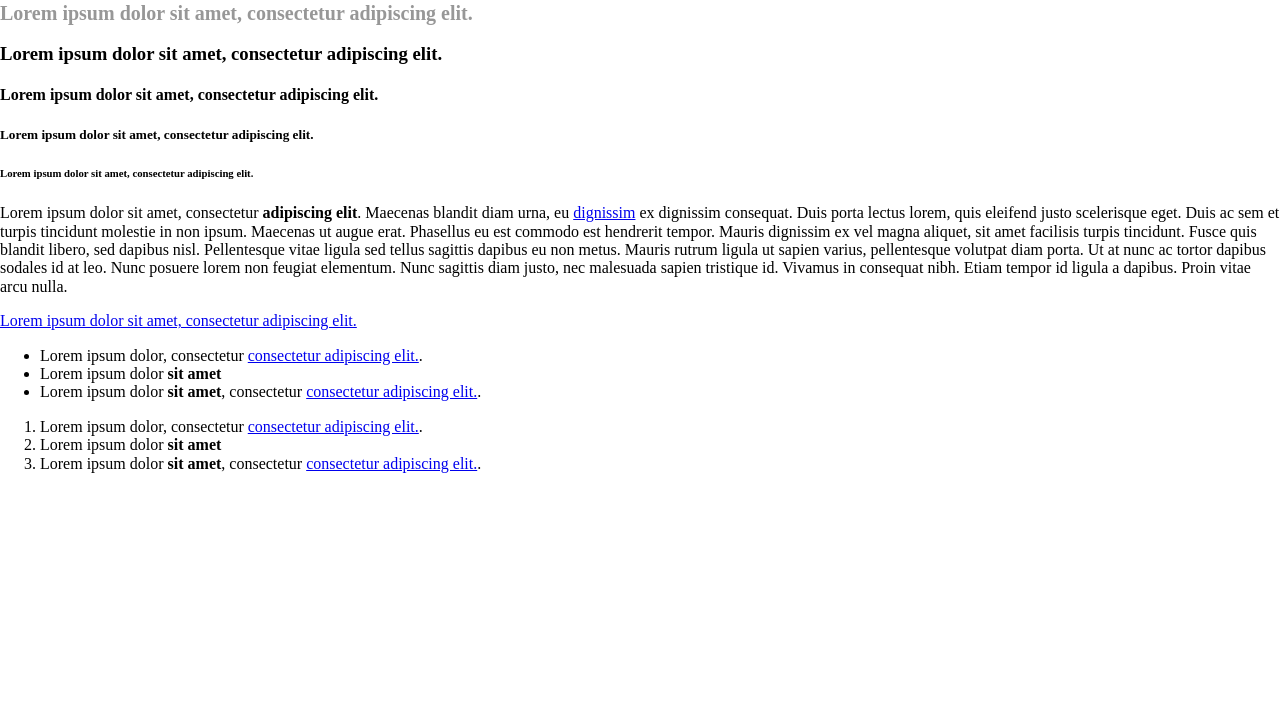
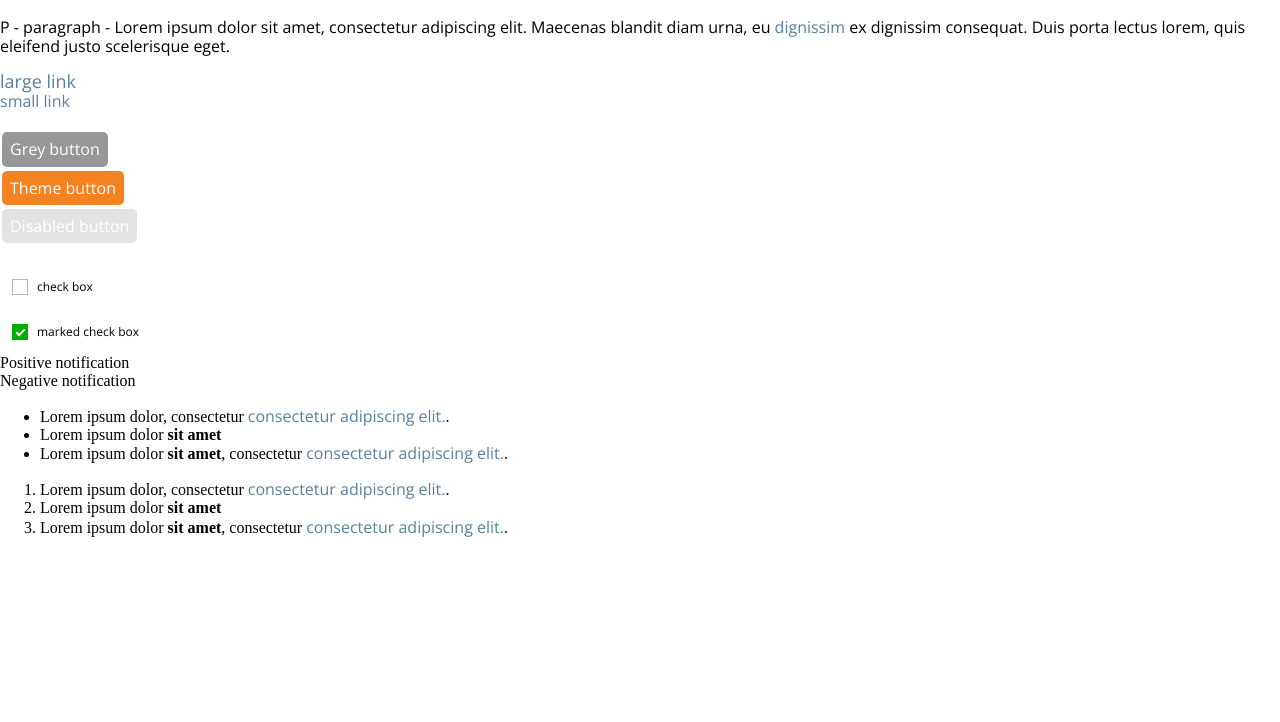
Before and after one commit to galdranorn/administration-panel, a website: page styleguide.html in a window 1280 px wide. Shown: the part 78-800 px from the top of the page. Drawn offline with nearby package versions, Linux system fonts and the light colour scheme.

Commit message:
Work on style guide - texts, links, buttons, check boxes

```diff
--- a/sass/_variables.scss
+++ b/sass/_variables.scss
@@ -8,7 +8,7 @@ $links: #56819F;
 $linksHov: #F58220;
 $greyFont: #979797;
 
-/*buttons*/
+/* Buttons and notifications */
 $themeButton: #F58220;
 $themeButtonHov: #FFA200;
 $greyButton: #979797;
@@ -18,14 +18,13 @@ $lightPositiveNot: #96CC9B;
 $negativeNot: #DE5252;
 $lightNegativeNot: #EC7171;
 
-
-/* Font sizes */
+/* ---- FONTS ---- */
+/* Font sizes*/
 $paragraphFontSize: 16px;
 $sectionHeaderFontSize: 18px;
 $pageHeaderFontSize: 20px;
 $largeLinkFontSize: 18px;
 $smallLinkFontSize: 16px;
-
-/* Fonts */
-$brand-font: "Open Sans", Helvetica, Arial;
-$paragraph-font: "Open Sans", Helvetica, Arial;
+/* Font styles */
+$brandFont: "Open Sans";
+$paragraphFont: "Open Sans";
--- a/sass/style.scss
+++ b/sass/style.scss
@@ -11,10 +11,119 @@
 /* Pages / Views */
 //import "pages/registration";
 
-/* ---- STYLE ----*/
-//page header
-h2 {
+/* ---- TEXTS AND LINKS ----*/
+h2  {font-family: $brandFont;
     font-size: $pageHeaderFontSize;
     color: $greyFont;
-    transform: uppercase;
-}
+    text-transform: uppercase;
+    font-weight: normal;}
+h3  {font-family: $brandFont;
+    font-size: $sectionHeaderFontSize;
+    color: $greyFont;
+    font-weight: bold;}
+p   {font-family: $brandFont;
+    font-size: $paragraphFontSize;
+    color: $black;
+    font-weight: 300;}
+a   {color: $links;
+    font-family: $brandFont;
+    font-weight: 400;
+    text-decoration: none;
+        &:hover {color: $linksHov;}}
+.largeLink{font-size: $largeLinkFontSize};
+.smallLink{font-size: $smallLinkFontSize};
+
+/* ---- BUTTONS ---- */
+
+.btn    {font-size: 16px;
+        font-family: $brandFont;
+        font-weight: 300;
+        color: white;
+        padding: 8px;
+        margin: 2px;
+        border-width: 0;
+        border-radius: 5px;}
+.greyBtn    {background: $greyButton;
+            &:hover {background: $greyButtonHov;}}
+.themeBtn    {background: $themeButton;
+                &:hover {background: $themeButtonHov;}}
+.disabledBtn    {background: $grey2;}
+
+/* ---- CHECKBOX LIST ---- */
+
+.checkboxLine {
+    display: inline-block;
+    line-height: 25px;
+    position: relative;
+    margin: 2px;
+    padding: 8px 10px 8px 35px;
+    cursor: pointer;
+    font-size: 12px;
+    font-family: $brandFont;
+    font-weight: 400;
+    user-select: none;
+    &:hover {
+        background: $grey1;
+    }
+    input {
+        //hide browser default checkbox
+        position: absolute;
+        opacity: 0;
+        cursor: pointer;
+        &:checked ~ .checkmark {
+            background-color: $green;
+            border-color: $green;
+            &:after {
+                display: block;
+            }
+        }
+    }
+    .checkmark {
+        //create custom checkbox
+        position: absolute;
+        top: 13px;
+        left: 10px;
+        height: 14px;
+        width: 14px;
+        border-style: solid;
+        border-width: 1px;
+        border-color: $greyButtonHov;
+        &:after {
+            content: "";
+            position: absolute;
+            display: none;
+            left: 5px;
+            top: 2px;
+            width: 3px;
+            height: 7px;
+            border: solid white;
+            border-width: 0 2px 2px 0;
+            transform: rotate(45deg);
+          }
+        &:hover {
+            background-color: $lightPositiveNot;
+        }
+    }
+  }
+
+/* ---- COLOR TABS ---- */
+
+/* ---- TABLE WITH LINK ---- */
+
+/* ---- INPUTS ---- */
+
+/* ---- DATE PERIOD ---- */
+
+/* ---- NOTIFICATIONS ---- */
+
+/* ---- LIST WITH ON DIGIT ----*/
+
+/* ---- LARGE TABLE WITH SORTING ---- */
+
+/* ---- SLIDER ---- */
+
+/* ---- PAGINATION ----*/
+
+/* ---- MESSENGER ----*/
+
+/* ---- TOP MENU BUTTONS ----*/
--- a/styleguide.html
+++ b/styleguide.html
@@ -4,19 +4,36 @@
     <head>
         <meta charset="UTF-8">
         <title>Style guide for administration panel</title>
-        <link rel="stylesheet" type="text/css" href="/css/style.css">
+        <link href="https://fonts.googleapis.com/css?family=Open+Sans:300,400,600,700" rel="stylesheet">
+        <link rel="stylesheet" type="text/css" href="css/style.css">
     </head>
 
     <body>
-        <h1>Lorem ipsum dolor sit amet, consectetur adipiscing elit.</h1>
-        <h2>Lorem ipsum dolor sit amet, consectetur adipiscing elit.</h2>
-        <h3>Lorem ipsum dolor sit amet, consectetur adipiscing elit.</h3>
-        <h4>Lorem ipsum dolor sit amet, consectetur adipiscing elit.</h4>
-        <h5>Lorem ipsum dolor sit amet, consectetur adipiscing elit.</h5>
-        <h6>Lorem ipsum dolor sit amet, consectetur adipiscing elit.</h6>
-        <p>Lorem ipsum dolor sit amet, consectetur <strong>adipiscing elit</strong>. Maecenas blandit diam urna, eu <a href="#">dignissim</a> ex dignissim consequat. Duis porta lectus lorem, quis eleifend justo scelerisque eget. Duis ac sem et turpis tincidunt molestie in non ipsum. Maecenas ut augue erat. Phasellus eu est commodo est hendrerit tempor. Mauris dignissim ex vel magna aliquet, sit amet facilisis turpis tincidunt. Fusce quis blandit libero, sed dapibus nisl. Pellentesque vitae ligula sed tellus sagittis dapibus eu non metus. Mauris rutrum ligula ut sapien varius, pellentesque volutpat diam porta. Ut at nunc ac tortor dapibus sodales id at leo. Nunc posuere lorem non feugiat elementum. Nunc sagittis diam justo, nec malesuada sapien tristique id. Vivamus in consequat nibh. Etiam tempor id ligula a dapibus. Proin vitae arcu nulla.</p>
-        <a href="#">Lorem ipsum dolor sit amet, consectetur adipiscing elit.</a>
-        <ul>
+        <h2>H2 - Page header</h2>
+        <h3>H3 - Section header</h3>
+        <p>P - paragraph - Lorem ipsum dolor sit amet, consectetur <strong>adipiscing elit</strong>. Maecenas blandit diam urna, eu <a href="#">dignissim</a> ex dignissim consequat. Duis porta lectus lorem, quis eleifend justo scelerisque eget.</p>
+        <a class="largeLink" href="#">large link</a><br>
+        <a class="smallLink" href="#">small link</a><br>
+        <br>
+        <button class="btn greyBtn">Grey button</button><br>
+        <button class="btn themeBtn">Theme button</button><br>
+        <button class="btn disabledBtn">Disabled button</button><br>
+        <br>
+        <label class="checkboxLine">check box
+                <input type="checkbox">
+                <span class="checkmark"></span>
+        </label><br>
+        <label class="checkboxLine">marked check box                    <input type="checkbox" checked="checked">
+                <span class="checkmark"></span>
+        </label>
+
+        <div class="positiveNotification">Positive notification</div>
+        <div class="negativeNotification">Negative notification</div>
+
+
+
+
+  <ul>
         <li>Lorem ipsum dolor, consectetur <a href="#">consectetur adipiscing elit.</a>.</li>
         <li>Lorem ipsum dolor <strong>sit amet</strong></li>
         <li>Lorem ipsum dolor <strong>sit amet</strong>, consectetur <a href="#">consectetur adipiscing elit.</a>.</li>
```
Also changed, not shown: css/style.css, 1 other file.
